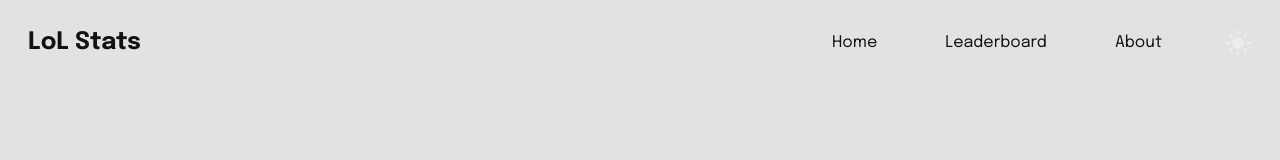
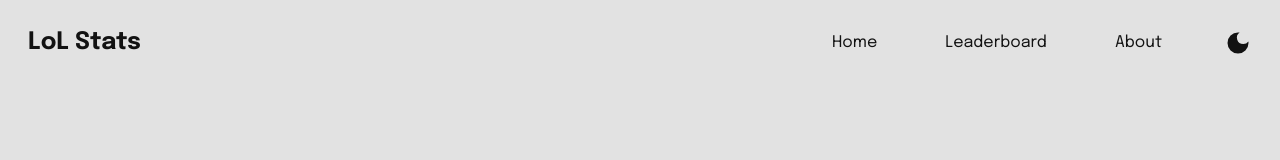
Before and after one commit to ekmas/lol-stats, a React (Vite) app: page / in a window 1280 px wide. Shown: the top 160 px of the page. Built offline with nearby package versions, Linux system fonts and the light colour scheme; the HTML template or start-up script is replaced by a standard one.

Commit message:
small fix

```diff
--- a/src/App.jsx
+++ b/src/App.jsx
@@ -8,9 +8,10 @@ import About from "./pages/About";
 
 function App() {
   const [theme, setTheme] = useState(null);
+  let localStorageTheme = localStorage.getItem('theme')
 
   useLayoutEffect(() => {
-    if(localStorage){
+    if(localStorageTheme !== null){
       setTheme(localStorage.getItem('theme'))
     }else{
       if(window.matchMedia('(prefers-color-scheme: dark)').matches){
--- a/src/components/Header.jsx
+++ b/src/components/Header.jsx
@@ -44,10 +44,10 @@ export default function Header() {
                     <Link className='transition ease-in-out hover:text-black dark:hover:text-white' to={'/about'}>About</Link>
                   </div>
                   <button onClick={handleThemeButton}>
-                    {theme === 'light' ?
-                      <MdDarkMode className='w-7 h-7'/> :
-                      <MdLightMode className='fill-white w-7 h-7'/>
-                    }
+                  {theme === 'light' ?
+                    <MdDarkMode className='w-7 h-7 fill-black'/> :
+                    <MdLightMode className='fill-white w-7 h-7'/>
+                  }
                   </button>
               </div>
 
--- a/src/components/MobileNav.jsx
+++ b/src/components/MobileNav.jsx
@@ -22,13 +22,13 @@ export default function MobileNav({ active, setIsMobileNavActive, theme, setThem
 
   return (
     <nav style={active ? {top: '0'} : {top: '-100%'}} className='fixed flex justify-center items-center w-screen h-screen top-0 transition-[top] h550:pt-[70px] duration-500 z-10 bg-white-gray dark:bg-gray'>
-        <div className='w-full h-[200px] flex flex-col items-center justify-between text-2xl m500:text-lg'>
+        <div className='w-full h-[200px] flex flex-col items-center justify-between text-2xl'>
             <button onClick={() => {handleNavLinks('/')}}>Home</button>
             <button onClick={() => {handleNavLinks('/leaderboard')}}>Leaderboard</button>
             <button onClick={() => {handleNavLinks('/about')}}>About</button>
             <button onClick={handleThemeButton}>
             {theme === 'light' ?
-                <MdDarkMode className='w-7 h-7'/> :
+                <MdDarkMode className='w-7 h-7 fill-black'/> :
                 <MdLightMode className='fill-white w-7 h-7'/>
             }
             </button>
```
